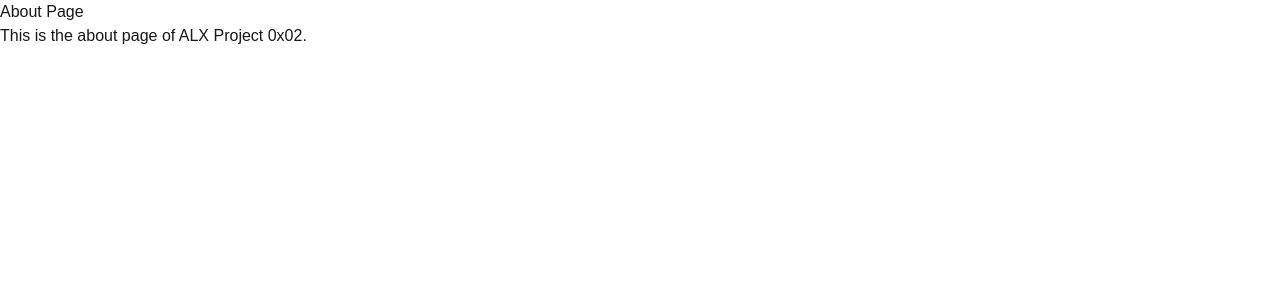
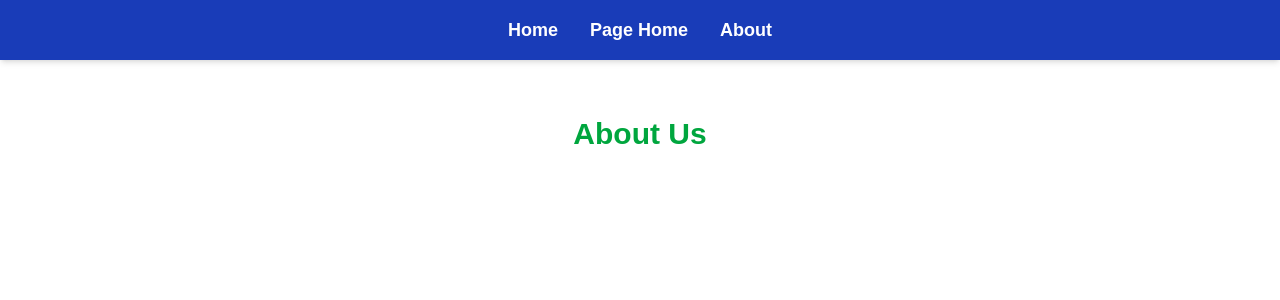
Before and after one commit to ami798/alx-project-0x02-setup, a Next.js app in the folder alx-project-0x02/: page /about in a window 1280 px wide. Shown: the top 300 px of the page. Built offline with nearby package versions, Linux system fonts and the light colour scheme.

Commit message:
added the given features

```diff
--- a/alx-project-0x02/components/layout/Header.tsx
+++ b/alx-project-0x02/components/layout/Header.tsx
@@ -1,9 +1,20 @@
 // components/layout/Header.tsx
+import Link from "next/link";
 
 export default function Header() {
   return (
-    <header className="w-full py-4 bg-blue-800 text-white text-center shadow-md">
-      <h2 className="text-xl font-semibold">ALX Project Header</h2>
+    <header className="w-full py-4 bg-blue-800 text-white shadow-md">
+      <nav className="flex justify-center space-x-8">
+        <Link href="/" className="text-lg font-semibold hover:underline">
+          Home
+        </Link>
+        <Link href="/home" className="text-lg font-semibold hover:underline">
+          Page Home
+        </Link>
+        <Link href="/about" className="text-lg font-semibold hover:underline">
+          About
+        </Link>
+      </nav>
     </header>
   );
 }
--- a/alx-project-0x02/pages/_app.tsx
+++ b/alx-project-0x02/pages/_app.tsx
@@ -1,6 +1,15 @@
+// pages/_app.tsx
 import "@/styles/globals.css";
 import type { AppProps } from "next/app";
+import Header from "@/components/layout/Header";
 
 export default function App({ Component, pageProps }: AppProps) {
-  return <Component {...pageProps} />;
+  return (
+    <>
+      <Header />
+      <main className="p-4">
+        <Component {...pageProps} />
+      </main>
+    </>
+  );
 }
--- a/alx-project-0x02/pages/about.tsx
+++ b/alx-project-0x02/pages/about.tsx
@@ -1,8 +1,11 @@
-export default function About() {
+import React from 'react';
+
+const AboutPage = () => {
   return (
-    <div>
-      <h1>About Page</h1>
-      <p>This is the about page of ALX Project 0x02.</p>
+    <div className="text-center mt-10">
+      <h1 className="text-3xl font-bold text-green-600">About Us</h1>
     </div>
   );
-}
+};
+
+export default AboutPage;
--- /dev/null
+++ b/alx-project-0x02/pages/home.tsx
@@ -0,0 +1,11 @@
+import React from 'react';
+
+const HomePage = () => {
+  return (
+    <div className="text-center mt-10">
+      <h1 className="text-3xl font-bold text-blue-600">Welcome to the Home Page</h1>
+    </div>
+  );
+};
+
+export default HomePage;
```
